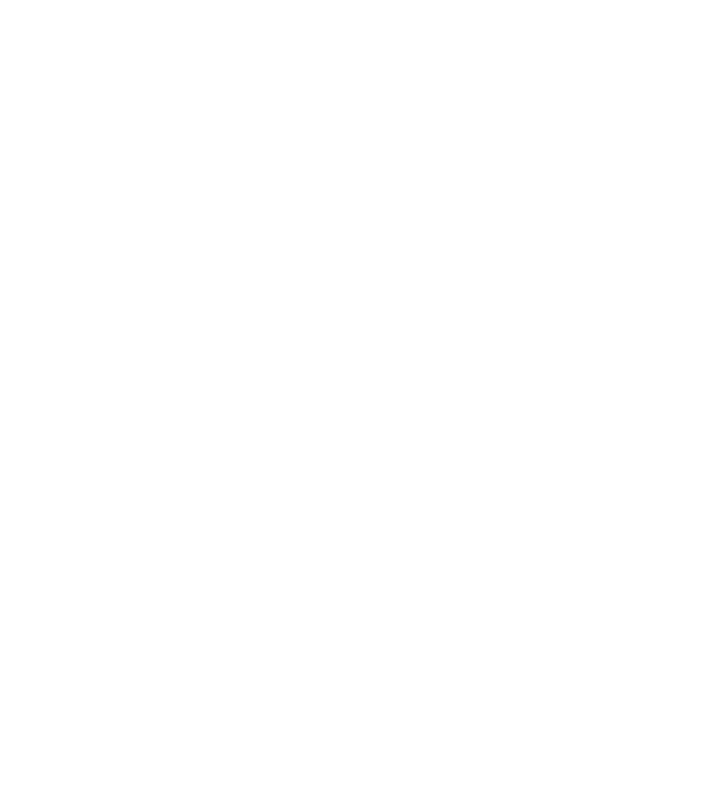
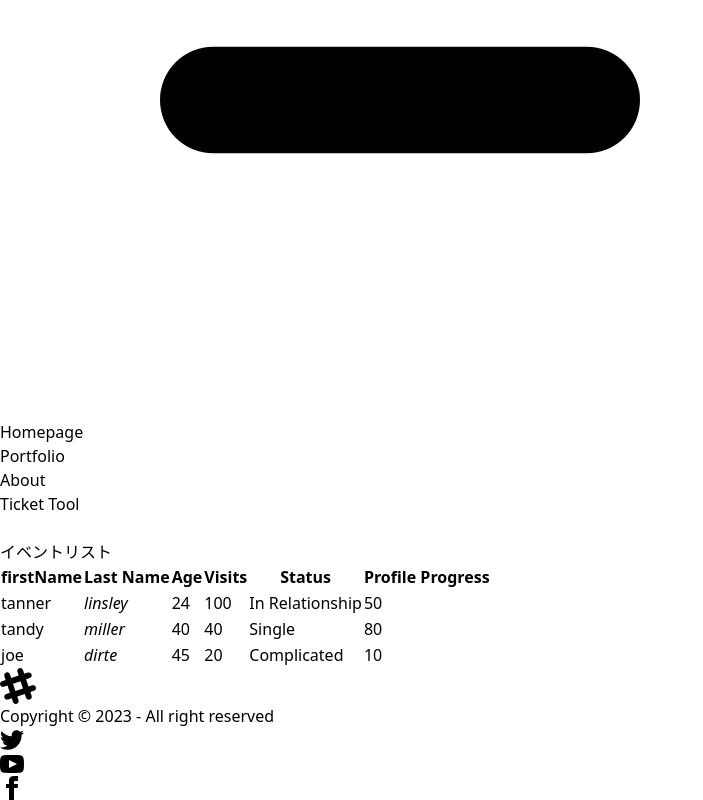
Before and after one commit to KeitaUenishi/Ticket-Tool-App, a Next.js app: page / in a window 1280 px wide. Shown: the part 860-1660 px from the top of the page, without its empty margins (0-703 px from the left). Before the commit the page ends 800 px from the top, so only its background shows below. Built offline with nearby package versions, Linux system fonts and the light colour scheme.

Commit message:
Create base layout

```diff
--- /dev/null
+++ b/src/components/layouts/Footer/index.tsx
@@ -0,0 +1,57 @@
+import React from "react";
+
+export const Footer = () => {
+  return (
+    <footer className="footer items-center p-4 bg-neutral text-neutral-content">
+      <div className="items-center grid-flow-col">
+        <svg
+          width="36"
+          height="36"
+          viewBox="0 0 24 24"
+          xmlns="http://www.w3.org/2000/svg"
+          fillRule="evenodd"
+          clipRule="evenodd"
+          className="fill-current"
+        >
+          <path d="M22.672 15.226l-2.432.811.841 2.515c.33 1.019-.209 2.127-1.23 2.456-1.15.325-2.148-.321-2.463-1.226l-.84-2.518-5.013 1.677.84 2.517c.391 1.203-.434 2.542-1.831 2.542-.88 0-1.601-.564-1.86-1.314l-.842-2.516-2.431.809c-1.135.328-2.145-.317-2.463-1.229-.329-1.018.211-2.127 1.231-2.456l2.432-.809-1.621-4.823-2.432.808c-1.355.384-2.558-.59-2.558-1.839 0-.817.509-1.582 1.327-1.846l2.433-.809-.842-2.515c-.33-1.02.211-2.129 1.232-2.458 1.02-.329 2.13.209 2.461 1.229l.842 2.515 5.011-1.677-.839-2.517c-.403-1.238.484-2.553 1.843-2.553.819 0 1.585.509 1.85 1.326l.841 2.517 2.431-.81c1.02-.33 2.131.211 2.461 1.229.332 1.018-.21 2.126-1.23 2.456l-2.433.809 1.622 4.823 2.433-.809c1.242-.401 2.557.484 2.557 1.838 0 .819-.51 1.583-1.328 1.847m-8.992-6.428l-5.01 1.675 1.619 4.828 5.011-1.674-1.62-4.829z"></path>
+        </svg>
+        <p>Copyright © 2023 - All right reserved</p>
+      </div>
+      <div className="grid-flow-col gap-4 md:place-self-center md:justify-self-end">
+        <a>
+          <svg
+            xmlns="http://www.w3.org/2000/svg"
+            width="24"
+            height="24"
+            viewBox="0 0 24 24"
+            className="fill-current"
+          >
+            <path d="M24 4.557c-.883.392-1.832.656-2.828.775 1.017-.609 1.798-1.574 2.165-2.724-.951.564-2.005.974-3.127 1.195-.897-.957-2.178-1.555-3.594-1.555-3.179 0-5.515 2.966-4.797 6.045-4.091-.205-7.719-2.165-10.148-5.144-1.29 2.213-.669 5.108 1.523 6.574-.806-.026-1.566-.247-2.229-.616-.054 2.281 1.581 4.415 3.949 4.89-.693.188-1.452.232-2.224.084.626 1.956 2.444 3.379 4.6 3.419-2.07 1.623-4.678 2.348-7.29 2.04 2.179 1.397 4.768 2.212 7.548 2.212 9.142 0 14.307-7.721 13.995-14.646.962-.695 1.797-1.562 2.457-2.549z"></path>
+          </svg>
+        </a>
+        <a>
+          <svg
+            xmlns="http://www.w3.org/2000/svg"
+            width="24"
+            height="24"
+            viewBox="0 0 24 24"
+            className="fill-current"
+          >
+            <path d="M19.615 3.184c-3.604-.246-11.631-.245-15.23 0-3.897.266-4.356 2.62-4.385 8.816.029 6.185.484 8.549 4.385 8.816 3.6.245 11.626.246 15.23 0 3.897-.266 4.356-2.62 4.385-8.816-.029-6.185-.484-8.549-4.385-8.816zm-10.615 12.816v-8l8 3.993-8 4.007z"></path>
+          </svg>
+        </a>
+        <a>
+          <svg
+            xmlns="http://www.w3.org/2000/svg"
+            width="24"
+            height="24"
+            viewBox="0 0 24 24"
+            className="fill-current"
+          >
+            <path d="M9 8h-3v4h3v12h5v-12h3.642l.358-4h-4v-1.667c0-.955.192-1.333 1.115-1.333h2.885v-5h-3.808c-3.596 0-5.192 1.583-5.192 4.615v3.385z"></path>
+          </svg>
+        </a>
+      </div>
+    </footer>
+  );
+};
--- /dev/null
+++ b/src/components/layouts/Navbar/index.tsx
@@ -0,0 +1,82 @@
+import React from "react";
+
+export const Navbar = () => {
+  return (
+    <div className="navbar bg-base-100">
+      <div className="navbar-start">
+        <div className="dropdown">
+          <label tabIndex={0} className="btn btn-ghost btn-circle">
+            <svg
+              xmlns="http://www.w3.org/2000/svg"
+              className="h-5 w-5"
+              fill="none"
+              viewBox="0 0 24 24"
+              stroke="currentColor"
+            >
+              <path
+                strokeLinecap="round"
+                strokeLinejoin="round"
+                strokeWidth="2"
+                d="M4 6h16M4 12h16M4 18h7"
+              />
+            </svg>
+          </label>
+          <ul
+            tabIndex={0}
+            className="menu menu-compact dropdown-content mt-3 p-2 shadow bg-base-100 rounded-box w-52"
+          >
+            <li>
+              <a>Homepage</a>
+            </li>
+            <li>
+              <a>Portfolio</a>
+            </li>
+            <li>
+              <a>About</a>
+            </li>
+          </ul>
+        </div>
+      </div>
+      <div className="navbar-center">
+        <a className="btn btn-ghost normal-case text-xl">Ticket Tool</a>
+      </div>
+      <div className="navbar-end">
+        <button className="btn btn-ghost btn-circle">
+          <svg
+            xmlns="http://www.w3.org/2000/svg"
+            className="h-5 w-5"
+            fill="none"
+            viewBox="0 0 24 24"
+            stroke="currentColor"
+          >
+            <path
+              strokeLinecap="round"
+              strokeLinejoin="round"
+              strokeWidth="2"
+              d="M21 21l-6-6m2-5a7 7 0 11-14 0 7 7 0 0114 0z"
+            />
+          </svg>
+        </button>
+        <button className="btn btn-ghost btn-circle">
+          <div className="indicator">
+            <svg
+              xmlns="http://www.w3.org/2000/svg"
+              className="h-5 w-5"
+              fill="none"
+              viewBox="0 0 24 24"
+              stroke="currentColor"
+            >
+              <path
+                strokeLinecap="round"
+                strokeLinejoin="round"
+                strokeWidth="2"
+                d="M15 17h5l-1.405-1.405A2.032 2.032 0 0118 14.158V11a6.002 6.002 0 00-4-5.659V5a2 2 0 10-4 0v.341C7.67 6.165 6 8.388 6 11v3.159c0 .538-.214 1.055-.595 1.436L4 17h5m6 0v1a3 3 0 11-6 0v-1m6 0H9"
+              />
+            </svg>
+            <span className="badge badge-xs badge-primary indicator-item"></span>
+          </div>
+        </button>
+      </div>
+    </div>
+  );
+};
--- a/src/pages/index.tsx
+++ b/src/pages/index.tsx
@@ -1,15 +1,132 @@
 import { Header } from "@/components/common/header";
-import { Inter } from "next/font/google";
+import { Footer } from "@/components/layouts/Footer";
+import { Navbar } from "@/components/layouts/Navbar";
+import {
+  createColumnHelper,
+  flexRender,
+  getCoreRowModel,
+  useReactTable,
+} from "@tanstack/react-table";
+import React from "react";
+import { useReducer, useState } from "react";
 
-const inter = Inter({ subsets: ["latin"] });
+type Person = {
+  firstName: string;
+  lastName: string;
+  age: number;
+  visits: number;
+  status: string;
+  progress: number;
+};
+
+const defaultData: Person[] = [
+  {
+    firstName: "tanner",
+    lastName: "linsley",
+    age: 24,
+    visits: 100,
+    status: "In Relationship",
+    progress: 50,
+  },
+  {
+    firstName: "tandy",
+    lastName: "miller",
+    age: 40,
+    visits: 40,
+    status: "Single",
+    progress: 80,
+  },
+  {
+    firstName: "joe",
+    lastName: "dirte",
+    age: 45,
+    visits: 20,
+    status: "Complicated",
+    progress: 10,
+  },
+];
+
+const columnHelper = createColumnHelper<Person>();
+
+const columns = [
+  columnHelper.accessor("firstName", {
+    cell: (info) => info.getValue(),
+  }),
+  columnHelper.accessor((row) => row.lastName, {
+    id: "lastName",
+    cell: (info) => <i>{info.getValue()}</i>,
+    header: () => <span>Last Name</span>,
+  }),
+  columnHelper.accessor("age", {
+    header: () => "Age",
+    cell: (info) => info.renderValue(),
+  }),
+  columnHelper.accessor("visits", {
+    header: () => <span>Visits</span>,
+  }),
+  columnHelper.accessor("status", {
+    header: "Status",
+  }),
+  columnHelper.accessor("progress", {
+    header: "Profile Progress",
+  }),
+];
 
 // ダッシュボード
 export default function Home() {
+  const [data, setData] = useState(() => [...defaultData]);
+  const rerender = useReducer(() => ({}), {})[1];
+
+  const table = useReactTable({
+    data,
+    columns,
+    getCoreRowModel: getCoreRowModel(),
+  });
   return (
     <>
       <Header />
       <main>
-        <div className="text-3xl font-bold underline">Hello World!</div>
+        <Navbar />
+        <div className="mt-48 mb-48">
+          <div className="mx-auto mb-24 flex justify-center">
+            <h2 className="text-4xl">イベントリスト</h2>
+          </div>
+          <div className="overflow-x-auto">
+            <table className="table w-full">
+              <thead>
+                {table.getHeaderGroups().map((headerGroup) => (
+                  <tr key={headerGroup.id}>
+                    {headerGroup.headers.map((header) => (
+                      <th key={header.id}>
+                        {header.isPlaceholder
+                          ? null
+                          : flexRender(
+                              header.column.columnDef.header,
+                              header.getContext()
+                            )}
+                      </th>
+                    ))}
+                  </tr>
+                ))}
+              </thead>
+              <tbody>
+                {table.getRowModel().rows.map((row) => (
+                  <tr key={row.id} className="hover">
+                    {row.getVisibleCells().map((cell) => (
+                      <td key={cell.id}>
+                        {flexRender(
+                          cell.column.columnDef.cell,
+                          cell.getContext()
+                        )}
+                      </td>
+                    ))}
+                  </tr>
+                ))}
+              </tbody>
+            </table>
+          </div>
+        </div>
+        <Footer />
       </main>
     </>
   );
```
